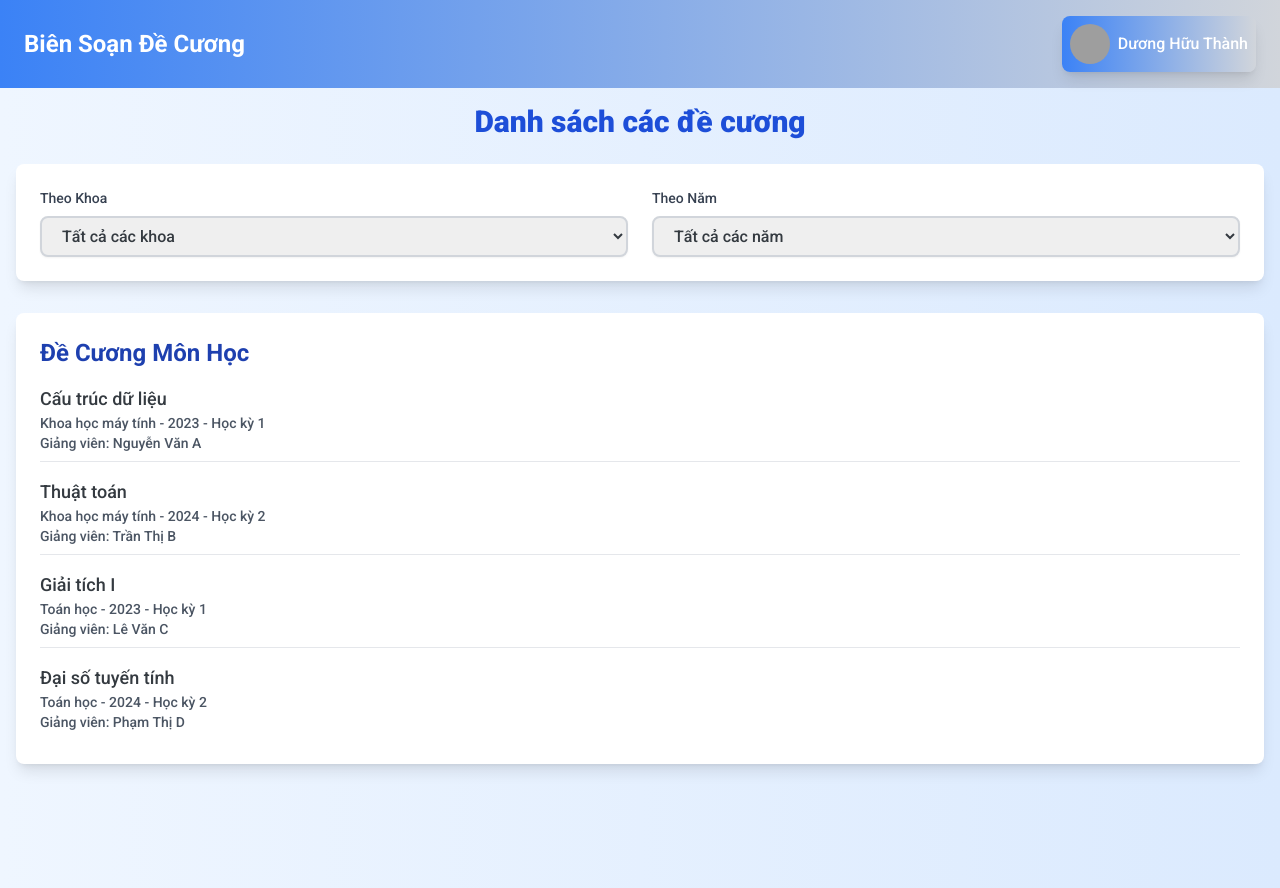
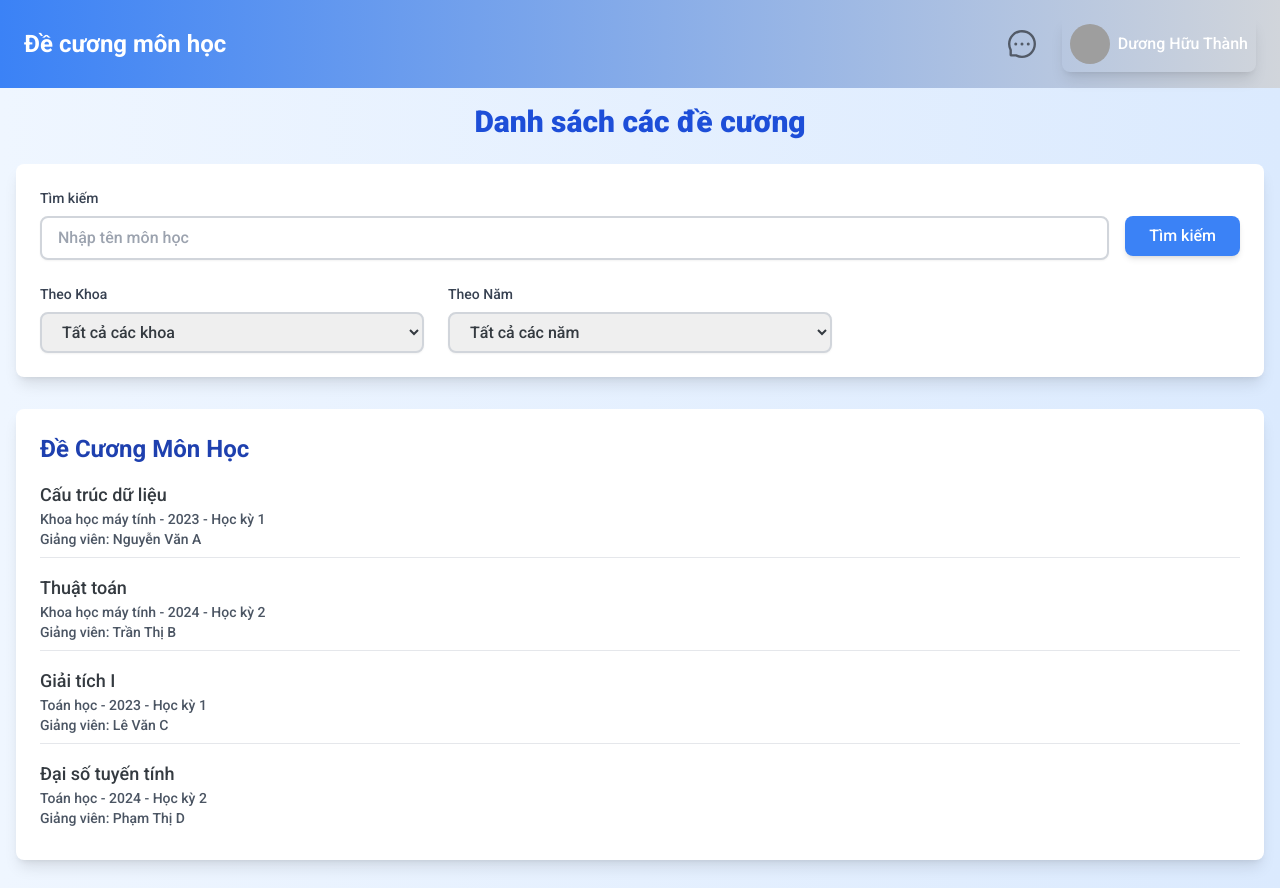
Before and after one commit to MinhTamNT/Compile_outline_FE, a React (Vite) app: page / in a window 1280 px wide. Built offline with nearby package versions, Linux system fonts and the light colour scheme; grey boxes are pictures that could not be loaded.

Commit message:
feature : update ui and tag when user finding something

```diff
--- a/src/components/Layouts/Header/Header.jsx
+++ b/src/components/Layouts/Header/Header.jsx
@@ -1,8 +1,8 @@
 import React, { useState } from "react";
 import { Link } from "react-router-dom";
-import { Typography, Menu, MenuItem, Avatar } from "@mui/material";
-import { AccountCircle, Logout } from "@mui/icons-material";
-
+import { Typography, Menu, MenuItem, Avatar, IconButton } from "@mui/material";
+import { AccountCircle, Logout, ChatBubbleOutline } from "@mui/icons-material";
+import { AiOutlineMessage } from "react-icons/ai";
 export const Header = () => {
   const [anchorEl, setAnchorEl] = useState(null);
 
@@ -26,14 +26,21 @@ export const Header = () => {
     <header className="bg-gradient-to-r from-blue-500 to-gray-300 text-white shadow-lg">
       <div className="container mx-auto flex justify-between items-center py-4 px-6 relative">
         <div className="md:text-2xl text-lg font-bold">
-          <Link to="/" className="hover:text-blue-800 transition duration-300">
-            Biên Soạn Đề Cương
+          <Link to="/" className="hover:text-blue-200 transition duration-300">
+            Đề cương môn học
           </Link>
         </div>
         <div className="flex items-center space-x-4">
+          <IconButton
+            component={Link}
+            to="/chat"
+            className="text-white hover:text-gray-200 transition-colors duration-300"
+          >
+            <AiOutlineMessage size={32} />
+          </IconButton>
           <div className="relative flex items-center gap-2">
             <button
-              className="flex items-center gap-2 cursor-pointer bg-gradient-to-r  p-2 rounded-lg shadow-lg transition-all duration-300"
+              className="flex items-center gap-2 cursor-pointer  p-2 rounded-lg shadow-lg transition-all duration-300"
               onClick={handleProfileClick}
             >
               <Avatar
@@ -53,9 +60,9 @@ export const Header = () => {
                 mt: 1,
                 "& .MuiMenu-paper": {
                   width: "200px",
-                  backgroundColor: "#f8fafc", // Background color
-                  borderRadius: "0.5rem", // Rounded corners
-                  boxShadow: "0 4px 6px rgba(0, 0, 0, 0.1)", // Shadow
+                  backgroundColor: "#f8fafc",
+                  borderRadius: "0.5rem",
+                  boxShadow: "0 4px 6px rgba(0, 0, 0, 0.1)",
                 },
                 "& .MuiMenu-list": {
                   padding: 0,
@@ -68,30 +75,31 @@ export const Header = () => {
                 to="/profile"
                 sx={{
                   "&:hover": {
-                    backgroundColor: "#e2e8f0", // Hover background color
+                    backgroundColor: "#e2e8f0",
                   },
                   padding: "10px 20px",
                   transition: "background-color 0.2s ease-in-out",
                 }}
               >
                 <AccountCircle sx={{ mr: 1, color: "#3b82f6" }} />
-                <Typography variant="inherit" className="text-gray-700">Thông tin</Typography>
+                <Typography variant="inherit" className="text-gray-700">
+                  Thông tin
+                </Typography>
               </MenuItem>
-
               <MenuItem
-                onClick={() => {
-                  handleProfileClose();
-                }}
+                onClick={handleProfileClose}
                 sx={{
                   "&:hover": {
-                    backgroundColor: "#e2e8f0", // Hover background color
+                    backgroundColor: "#e2e8f0",
                   },
                   padding: "10px 20px",
                   transition: "background-color 0.2s ease-in-out",
                 }}
               >
                 <Logout sx={{ mr: 1, color: "#ef4444" }} />
-                <Typography variant="inherit" className="text-gray-700">Đăng Xuất</Typography>
+                <Typography variant="inherit" className="text-gray-700">
+                  Đăng Xuất
+                </Typography>
               </MenuItem>
             </Menu>
           </div>
--- a/src/components/Layouts/Profile/Profile.jsx
+++ b/src/components/Layouts/Profile/Profile.jsx
@@ -2,8 +2,7 @@ import React, { useState } from "react";
 
 export const Profile = () => {
   const [isEditing, setIsEditing] = useState(false);
-
-  const userInfo = {
+  const [userInfo, setUserInfo] = useState({
     username: "dthanh123",
     avatarUser:
       "https://scontent.fsgn8-4.fna.fbcdn.net/v/t1.6435-9/47262838_2138678889505178_8494951695191638016_n.jpg?_nc_cat=109&ccb=1-7&_nc_sid=5f2048&_nc_ohc=HM54JaB5WLIQ7kNvgFWw27A&_nc_ht=scontent.fsgn8-4.fna&oh=00_AYATUeqOQ5-34JKnN1f4svJ057EJQgSTqpng13XOGILekA&oe=667BE682",
@@ -11,10 +10,18 @@ export const Profile = () => {
     phone: "+8434567890",
     address: "123 Main St, City, Country",
     role: "Giao Vien",
-  };
+  });
 
   const toggleEdit = () => {
     setIsEditing(!isEditing);
+  };
+
+  const handleChange = (e) => {
+    const { name, value } = e.target;
+    setUserInfo({
+      ...userInfo,
+      [name]: value,
+    });
   };
 
   const infoFields = [
@@ -53,6 +60,7 @@ export const Profile = () => {
                   name={field.name}
                   value={userInfo[field.name]}
                   readOnly={!isEditing}
+                  onChange={handleChange}
                   className={`w-full p-2 border rounded-md shadow-sm focus:outline-none ${
                     isEditing
                       ? "bg-white border-blue-500 focus:ring-2 focus:ring-blue-200"
--- a/src/components/Layouts/Student/StudentDashboard.jsx
+++ b/src/components/Layouts/Student/StudentDashboard.jsx
@@ -1,10 +1,38 @@
 import React, { useState } from "react";
 
 const courses = [
-  { id: 1, department: "Khoa học máy tính", year: 2023, title: "Cấu trúc dữ liệu", instructor: "Nguyễn Văn A", semester: "Học kỳ 1" },
-  { id: 2, department: "Khoa học máy tính", year: 2024, title: "Thuật toán", instructor: "Trần Thị B", semester: "Học kỳ 2" },
-  { id: 3, department: "Toán học", year: 2023, title: "Giải tích I", instructor: "Lê Văn C", semester: "Học kỳ 1" },
-  { id: 4, department: "Toán học", year: 2024, title: "Đại số tuyến tính", instructor: "Phạm Thị D", semester: "Học kỳ 2" },
+  {
+    id: 1,
+    department: "Khoa học máy tính",
+    year: 2023,
+    title: "Cấu trúc dữ liệu",
+    instructor: "Nguyễn Văn A",
+    semester: "Học kỳ 1",
+  },
+  {
+    id: 2,
+    department: "Khoa học máy tính",
+    year: 2024,
+    title: "Thuật toán",
+    instructor: "Trần Thị B",
+    semester: "Học kỳ 2",
+  },
+  {
+    id: 3,
+    department: "Toán học",
+    year: 2023,
+    title: "Giải tích I",
+    instructor: "Lê Văn C",
+    semester: "Học kỳ 1",
+  },
+  {
+    id: 4,
+    department: "Toán học",
+    year: 2024,
+    title: "Đại số tuyến tính",
+    instructor: "Phạm Thị D",
+    semester: "Học kỳ 2",
+  },
 ];
 
 const departments = ["Khoa học máy tính", "Toán học"];
@@ -13,24 +41,105 @@ const years = [2023, 2024];
 export const StudentDashboard = () => {
   const [selectedDepartment, setSelectedDepartment] = useState("");
   const [selectedYear, setSelectedYear] = useState("");
+  const [searchQuery, setSearchQuery] = useState("");
+  const [filteredCourses, setFilteredCourses] = useState(courses);
+  const [activeFilters, setActiveFilters] = useState([]);
 
-  const filteredCourses = courses.filter((course) => {
-    return (
-      (selectedDepartment ? course.department === selectedDepartment : true) &&
-      (selectedYear ? course.year === selectedYear : true)
-    );
-  });
+  const handleSearch = () => {
+    const results = courses.filter((course) => {
+      return (
+        (selectedDepartment ? course.department === selectedDepartment : true) &&
+        (selectedYear ? course.year == selectedYear : true) &&
+        (searchQuery
+          ? course.title.toLowerCase().includes(searchQuery.toLowerCase())
+          : true)
+      );
+    });
+
+    const newFilters = [];
+    if (selectedDepartment)
+      newFilters.push({ type: "department", value: selectedDepartment });
+    if (selectedYear) newFilters.push({ type: "year", value: selectedYear });
+    if (searchQuery) newFilters.push({ type: "search", value: searchQuery });
+
+    setFilteredCourses(results);
+    setActiveFilters(newFilters);
+  };
+
+  const handleRemoveFilter = (filter) => {
+    if (filter.type === "department") setSelectedDepartment("");
+    if (filter.type === "year") setSelectedYear("");
+    if (filter.type === "search") setSearchQuery("");
+
+    const newFilters = activeFilters.filter((f) => f.type !== filter.type);
+    setActiveFilters(newFilters);
+
+    const results = courses.filter((course) => {
+      return (
+        (newFilters.find((f) => f.type === "department")
+          ? course.department ===
+            newFilters.find((f) => f.type === "department").value
+          : true) &&
+        (newFilters.find((f) => f.type === "year")
+          ? course.year == newFilters.find((f) => f.type === "year").value
+          : true) &&
+        (newFilters.find((f) => f.type === "search")
+          ? course.title
+              .toLowerCase()
+              .includes(
+                newFilters.find((f) => f.type === "search").value.toLowerCase()
+              )
+          : true)
+      );
+    });
+
+    setFilteredCourses(results);
+  };
 
   return (
     <div className="min-h-screen bg-gradient-to-r from-blue-50 to-blue-100 p-4">
       <div className="max-w-7xl mx-auto">
-        <h1 className="text-3xl font-extrabold text-blue-700 mb-6 text-center">Danh sách các đề cương</h1>
+        <h1 className="text-3xl font-extrabold text-blue-700 mb-6 text-center">
+          Danh sách các đề cương
+        </h1>
 
         <div className="bg-white p-6 rounded-lg shadow-lg mb-8">
-          <div className="grid grid-cols-1 sm:grid-cols-2 gap-6">
+          <div className="grid grid-cols-1 md:grid-cols-3 gap-6">
+            <div className="flex flex-col md:flex-row md:col-span-3 items-center">
+              <div className="flex-grow">
+                <label
+                  htmlFor="search"
+                  className="block mb-2 text-sm font-medium text-gray-700"
+                >
+                  Tìm kiếm
+                </label>
+                <input
+                  type="text"
+                  id="search"
+                  className="block w-full mt-1 px-4 py-2 rounded-lg border-2 border-gray-300 shadow-sm focus:outline-none focus:ring-2 focus:ring-blue-500 focus:border-blue-500"
+                  placeholder="Nhập tên môn học"
+                  value={searchQuery}
+                  onChange={(e) => setSearchQuery(e.target.value)}
+                />
+              </div>
+              <div className="mt-4 md:mt-0 md:ml-4 flex-shrink-0">
+                <button
+                  onClick={handleSearch}
+                  className="w-full md:w-auto md:mt-6 px-6 py-2 bg-blue-500 text-white rounded-lg shadow-md hover:bg-blue-600 transition duration-300"
+                >
+                  Tìm kiếm
+                </button>
+              </div>
+            </div>
             <div>
-              <label className="block mb-2 text-sm font-medium text-gray-700">Theo Khoa</label>
+              <label
+                htmlFor="department"
+                className="block mb-2 text-sm font-medium text-gray-700"
+              >
+                Theo Khoa
+              </label>
               <select
+                id="department"
                 className="block w-full mt-1 px-4 py-2 rounded-lg border-2 border-gray-300 shadow-sm focus:outline-none focus:ring-2 focus:ring-blue-500 focus:border-blue-500"
                 value={selectedDepartment}
                 onChange={(e) => setSelectedDepartment(e.target.value)}
@@ -43,10 +152,15 @@ export const StudentDashboard = () => {
                 ))}
               </select>
             </div>
-
             <div>
-              <label className="block mb-2 text-sm font-medium text-gray-700">Theo Năm</label>
+              <label
+                htmlFor="year"
+                className="block mb-2 text-sm font-medium text-gray-700"
+              >
+                Theo Năm
+              </label>
               <select
+                id="year"
                 className="block w-full mt-1 px-4 py-2 rounded-lg border-2 border-gray-300 shadow-sm focus:outline-none focus:ring-2 focus:ring-blue-500 focus:border-blue-500"
                 value={selectedYear}
                 onChange={(e) => setSelectedYear(e.target.value)}
@@ -62,8 +176,35 @@ export const StudentDashboard = () => {
           </div>
         </div>
 
+        {activeFilters.length > 0 && (
+          <div className="mb-4 flex flex-wrap gap-2">
+            {activeFilters.map((filter, index) => (
+              <span
+                key={index}
+                className="flex items-center bg-blue-200 text-blue-800 text-sm font-semibold px-4 py-2 rounded-full"
+              >
+                {filter.type === "department" && (
+                  <span>Khoa: {filter.value}</span>
+                )}
+                {filter.type === "year" && <span>Năm: {filter.value}</span>}
+                {filter.type === "search" && (
+                  <span>Tìm kiếm: {filter.value}</span>
+                )}
+                <button
+                  onClick={() => handleRemoveFilter(filter)}
+                  className="ml-2 text-blue-500 hover:text-blue-700"
+                >
+                  &times;
+                </button>
+              </span>
+            ))}
+          </div>
+        )}
+
         <div className="bg-white p-6 rounded-lg shadow-lg">
-          <h2 className="text-2xl font-bold text-blue-800 mb-4">Đề Cương Môn Học</h2>
+          <h2 className="text-2xl font-bold text-blue-800 mb-4">
+            Đề Cương Môn Học
+          </h2>
           {filteredCourses.length > 0 ? (
             <ul className="space-y-4">
               {filteredCourses.map((course) => (
@@ -74,7 +215,9 @@ export const StudentDashboard = () => {
                       <p className="text-sm text-gray-600">
                         {course.department} - {course.year} - {course.semester}
                       </p>
-                      <p className="text-sm text-gray-600">Giảng viên: {course.instructor}</p>
+                      <p className="text-sm text-gray-600">
+                        Giảng viên: {course.instructor}
+                      </p>
                     </div>
                   </div>
                 </li>
```
